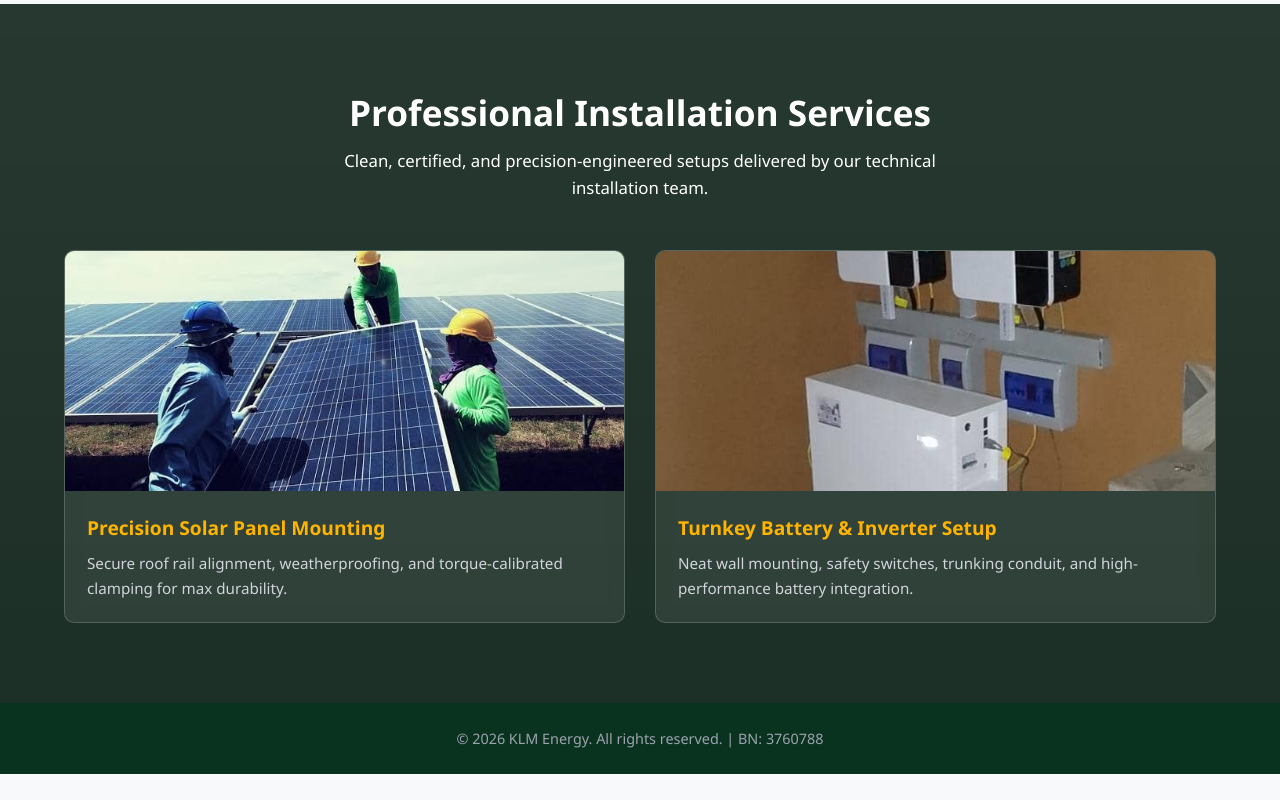
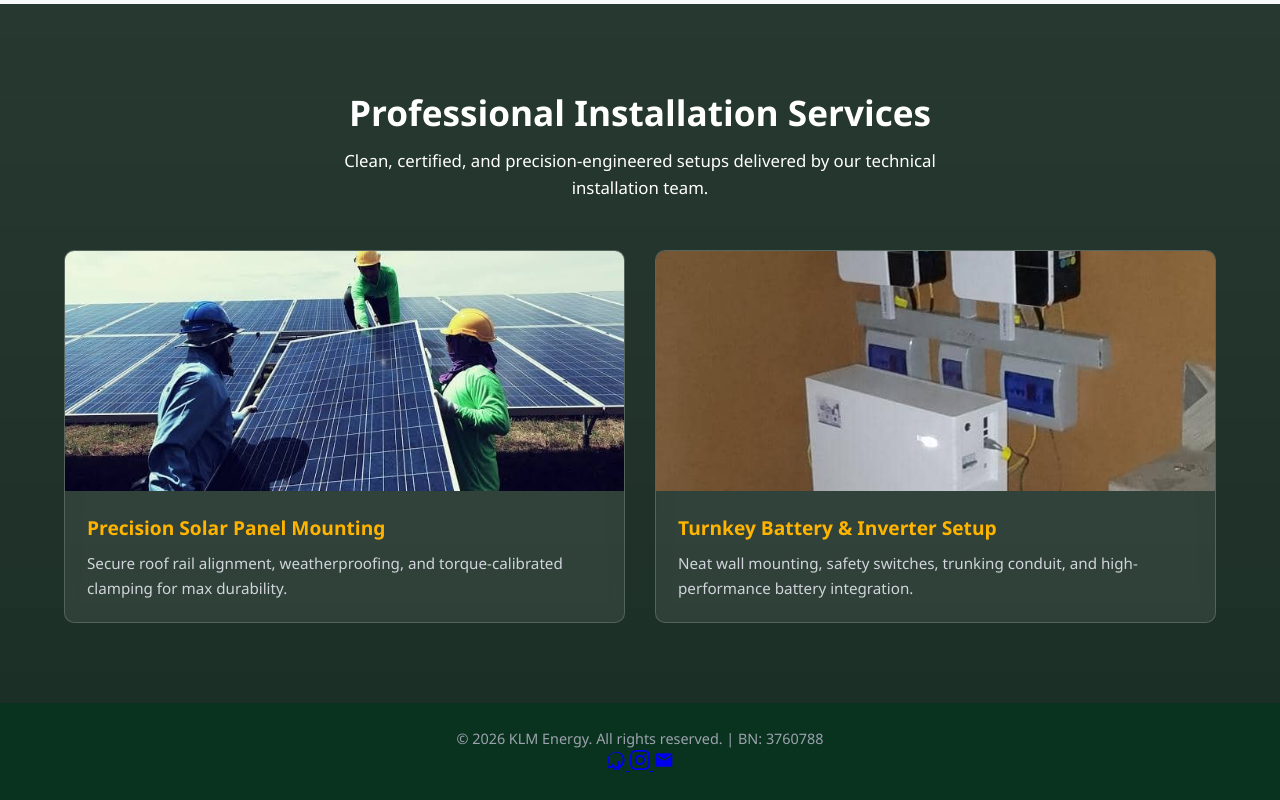
Before and after one commit to olamilekandavid293-ui/klm-energy, a plain HTML site: page service.html in a window 1280 px wide. Shown: the part 1265-2065 px from the top of the page. Before the commit the page ends 2039 px from the top, so only its background shows below. Drawn offline with Linux system fonts and the light colour scheme.

Commit message:
Fix HTML structure and update footer content

```diff
--- a/service.html
+++ b/service.html
@@ -133,9 +133,20 @@
     </section>
 
     <!-- Footer -->
-    <footer class="footer">
-        <div class="container">
+   <footer class="footer">
+        <div class="container footer-content">
             <p>&copy; 2026 KLM Energy. All rights reserved. | BN: 3760788</p>
+            <div class="footer-socials">
+                <a href="https://wa.me/2348034713400" target="_blank" rel="noopener" aria-label="WhatsApp">
+                    <svg viewBox="0 0 24 24" width="20" height="20" fill="currentColor"><path d="M12.031 2c-5.514 0-9.998 4.486-9.998 10 0 1.8.48 3.55 1.39 5.08l-1.42 5.2 5.34-1.39c1.5.83 3.2 1.28 4.97 1.28 5.51 0 9.99-4.48 9.99-10s-4.48-10-10-10zm0 18.2c-1.57 0-3.1-.42-4.43-1.21l-.32-.19-3.29.86.88-3.21-.21-.34c-.87-1.39-1.33-3-1.33-4.66 0-4.61 3.75-8.36 8.36-8.36 4.6 0 8.35 3.75 8.35 8.36 0 4.61-3.75 8.36-8.35 8.36zm4.58-6.25c-.25-.13-1.48-.73-1.71-.81-.23-.08-.4-.13-.57.13-.17.25-.66.82-.81 10-.15.17-.3.19-.55.06-.25-.13-1.06-.39-2.02-1.24-.75-.67-1.26-1.5-1.41-1.75-.15-.25-.02-.39.11-.51.11-.11.25-.29.38-.44.13-.15.17-.25.25-.42.08-.17.04-.32-.02-.44s-.57-1.37-.78-1.88c-.21-.5-.42-.43-.57-.44h-.49c-.17 0-.44.06-.67.31s-.88.86-.88 2.1c0 1.24.9 2.44 1.03 2.61s1.77 2.7 4.29 3.79c.6.26 1.07.41 1.44.53.6.19 1.15.16 1.59.1.49-.07 1.48-.6 1.69-1.18.21-.58.21-1.07.15-1.18-.06-.11-.23-.18-.48-.31z"/></svg>
+                </a>
+                <a href="https://www.instagram.com/davidolams293?igsh=MTFzbmRpbGNqMnQ3NQ==" target="_blank" rel="noopener" aria-label="Instagram">
+                    <svg viewBox="0 0 24 24" width="20" height="20" fill="currentColor"><path d="M12 2.163c3.204 0 3.584.012 4.85.07 3.252.148 4.771 1.691 4.919 4.919.058 1.265.069 1.645.069 4.849 0 3.205-.012 3.584-.069 4.849-.149 3.225-1.664 4.771-4.919 4.919-1.266.058-1.644.07-4.85.07-3.204 0-3.584-.012-4.849-.07-3.26-.149-4.771-1.699-4.919-4.92-.058-1.265-.07-1.644-.07-4.849 0-3.204.013-3.583.07-4.849.149-3.227 1.664-4.771 4.919-4.919 1.266-.057 1.645-.069 4.849-.069zm0-2.163c-3.259 0-3.667.014-4.947.072-4.358.2-6.78 2.618-6.98 6.98-.059 1.281-.073 1.689-.073 4.948 0 3.259.014 3.668.072 4.948.2 4.358 2.618 6.78 6.98 6.98 1.281.058 1.689.072 4.948.072 3.259 0 3.668-.014 4.948-.072 4.354-.2 6.782-2.618 6.979-6.98.059-1.28.073-1.689.073-4.948 0-3.259-.014-3.667-.072-4.947-.196-4.354-2.617-6.78-6.979-6.98-1.281-.059-1.69-.073-4.949-.073zm0 5.838c-3.403 0-6.162 2.759-6.162 6.162s2.759 6.163 6.162 6.163 6.162-2.759 6.162-6.163c0-3.403-2.759-6.162-6.162-6.162zm0 10.162c-2.209 0-4-1.79-4-4 0-2.209 1.791-4 4-4s4 1.791 4 4c0 2.21-1.791 4-4 4zm6.406-11.845c-.796 0-1.441.645-1.441 1.44s.645 1.44 1.441 1.44c.795 0 1.439-.645 1.439-1.44s-.644-1.44-1.439-1.44z"/></svg>
+                </a>
+                <a href="mailto:klmenergy06@gmail.com" aria-label="Email">
+                    <svg viewBox="0 0 24 24" width="20" height="20" fill="currentColor"><path d="M20 4H4c-1.1 0-1.99.9-1.99 2L2 18c0 1.1.9 2 2 2h16c1.1 0 2-.9 2-2V6c0-1.1-.9-2-2-2zm0 4l-8 5-8-5V6l8 5 8-5v2z"/></svg>
+                </a>
+            </div>
         </div>
     </footer>
 
```
